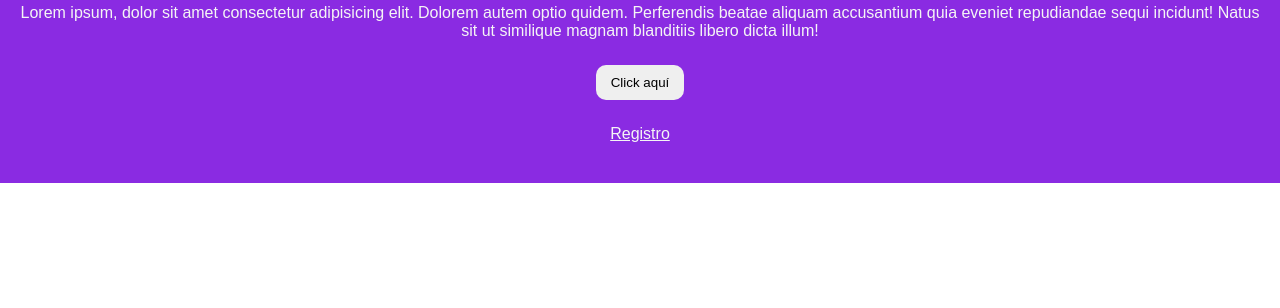
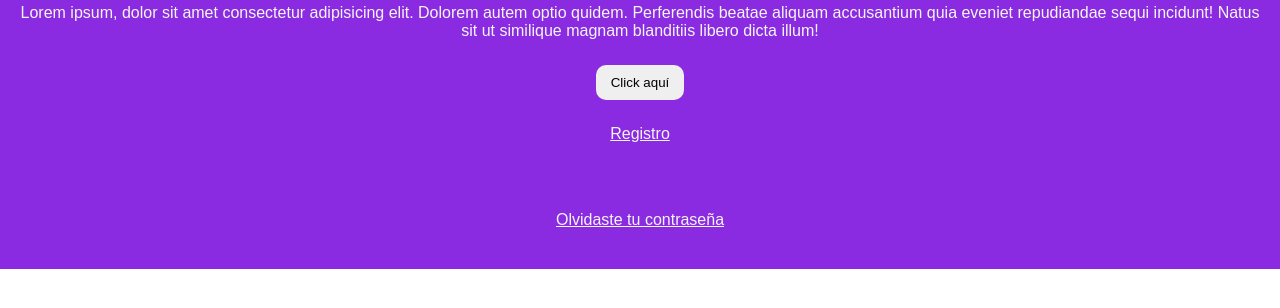
Before and after one commit to afsanchez04/proyecto-web-git, a plain HTML site: page index.html in a window 1280 px wide. Shown: the part 98-406 px from the top of the page. Drawn offline with Linux system fonts and the light colour scheme.

Commit message:
nuevo-enlace-formulario

```diff
--- a/index.html
+++ b/index.html
@@ -16,6 +16,8 @@
             dicta illum!</p>
         <button>Click aquí</button>
         <a href="...">Registro</a>
+        <br>
+        <a href="...">Olvidaste tu contraseña</a>
     </div>
 
 
```
